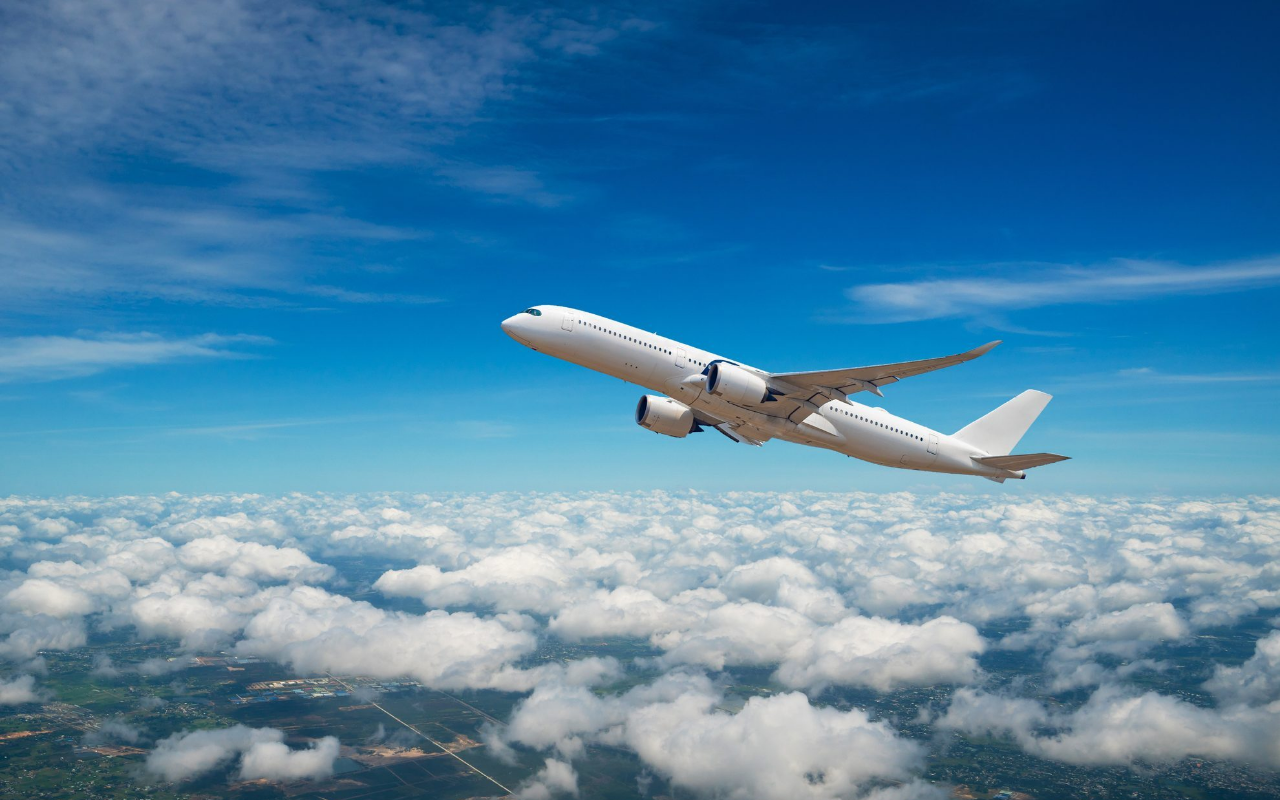
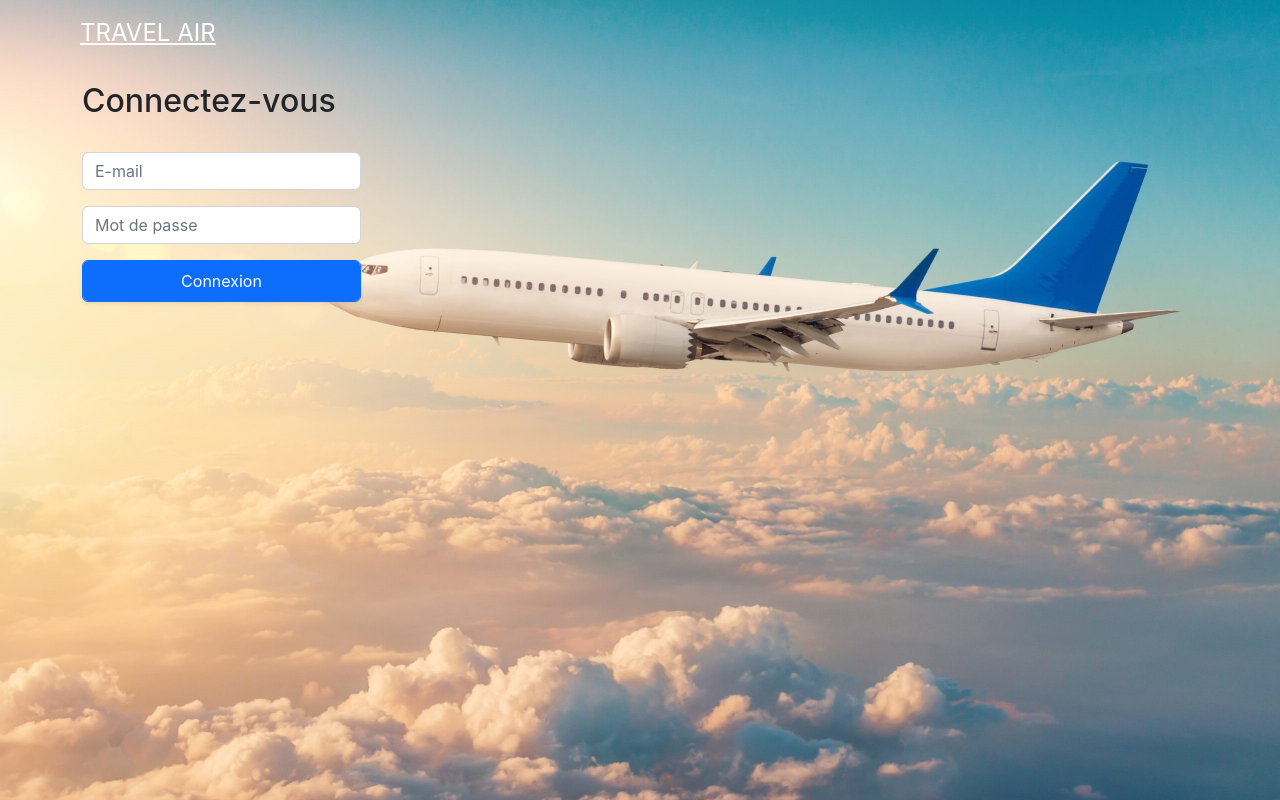
Before and after one commit to Chaimae147/vol_projet, a React (Create React App) app: page /login in a window 1280 px wide. Before the commit this address had no page. Built offline with nearby package versions, Linux system fonts and the light colour scheme.

Commit message:
modifier

```diff
--- a/src/App.js
+++ b/src/App.js
@@ -4,6 +4,7 @@ import Navbar from './composents/navbar/Navbar';
 import Homee from './composents/Homee'
 import Reservation from './composents/Reservation/Reservation';
 import About from './composents/About/About'
+import Login from './composents/Login/Login';
 import { BrowserRouter,Routes,Route } from 'react-router-dom';
 function App() {
   return (
@@ -13,6 +14,8 @@ function App() {
               <Route path='/' element={<Homee/>}/>
               <Route path='/About' element={<About/>}/>
               <Route path='/Reservatiom' element={<Reservation/>}/>
+              <Route path='/login' element={<Login/>}/>
+
 
 
       </Routes>
--- a/src/composents/Login/login.css
+++ b/src/composents/Login/login.css
@@ -0,0 +1,11 @@
+.navbar-brand {
+    font-size: 1.5rem;
+  }
+.photologin{
+   background-image: url("../../../public/imgs/AdobeStock_249454423-scaled.jpeg");
+   background-size: cover;
+   height: 100vh;
+   width: 100%;
+   position: relative;
+   top: 0;
+}
--- a/src/composents/Login/login.js
+++ b/src/composents/Login/login.js
@@ -1,12 +1,35 @@
 
 
 import React from 'react'
-import Navbar from '../navbar/Navbar'
+import './login.css'
 export default function login() {
   return (
-    <div>
-        <Navbar/>
+    <div className='photologin'>
+      <nav className='navbar container'>
+      <div className="navbar-brand">
+        <a href="/" style={{ color:'white' }}>TRAVEL AIR</a>
+      </div>
+      </nav>
+      <p></p>
+      <div className=' container'>
+        <h2 className='ml-6'>Connectez-vous</h2>
+        <br/>
+        <form action="login.php" method="post" class="w-50">
+          <div class="form-group mb-3 w-50">
+          <input type="email" class="form-control" id="emaill" placeholder="E-mail" name="email" />
+          </div>
+        <div class="form-group mb-3 w-50">
+        <input type="password" class="form-control" id="Mpasse" placeholder="Mot de passe" name="password"/>
+
+        </div>
+        <div class="btnnlog w-50 ">
+          <button type="submit" name="submit" class=" form-control form-control-lg shadow-sm btn btn-primary " >Connexion</button>
+        </div>
+
+        </form>
+      </div>
     </div>
+
 
   )
 }
```
